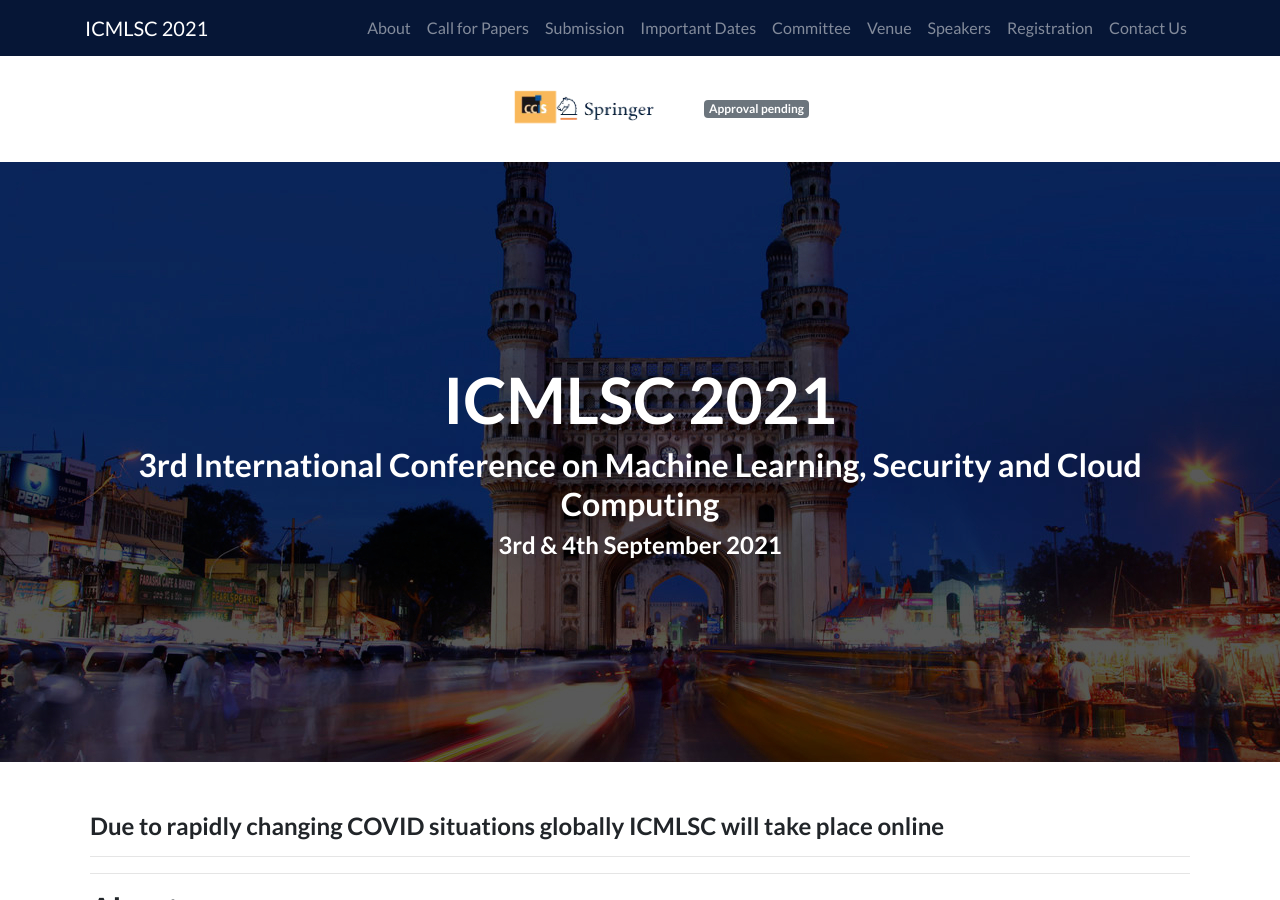
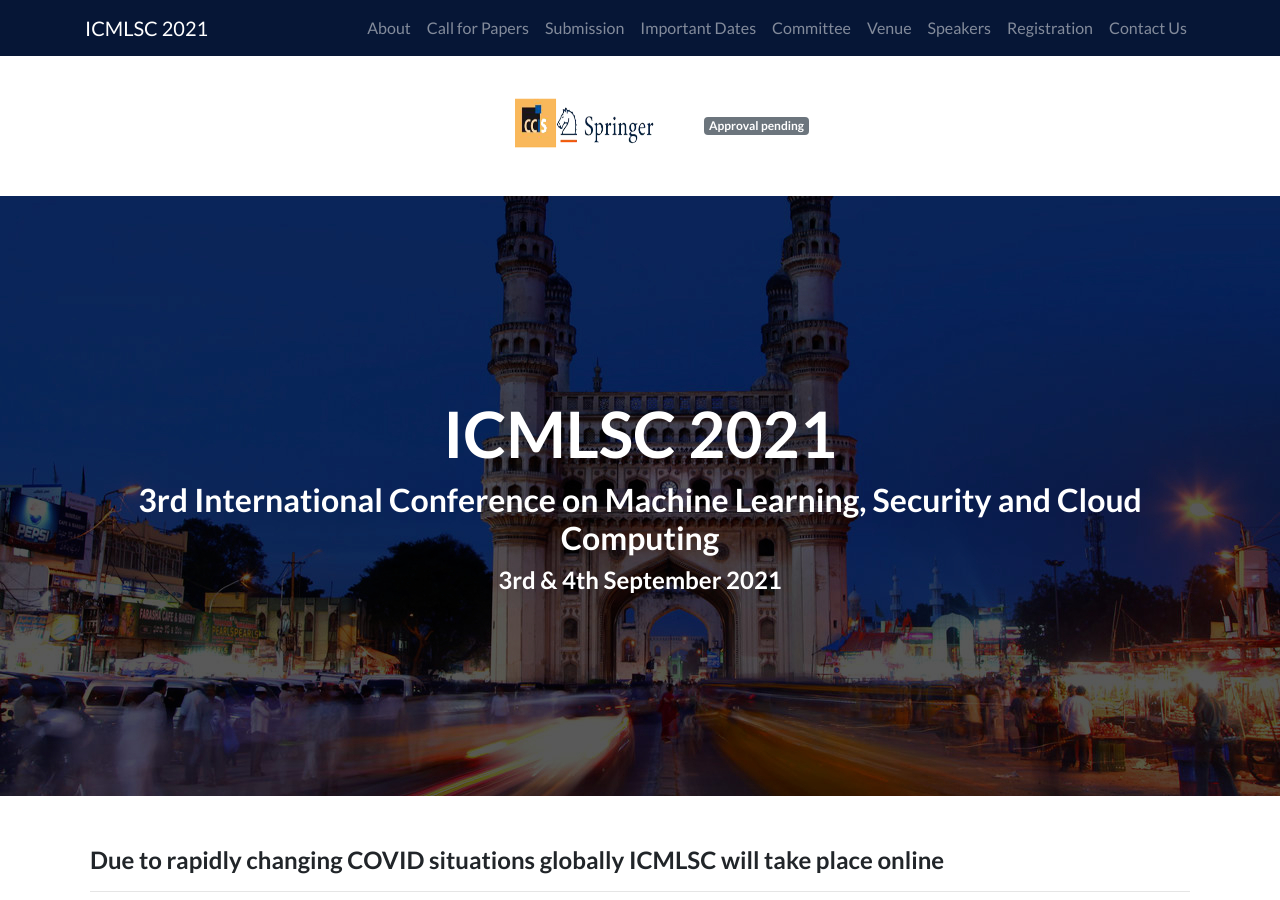
Before and after one commit to ieeevardhaman/icmlsc-website, a Jekyll site: the page built from pages/about.md, in a window 1280 px wide and 900 px high. Built offline with Jekyll 4.4.1, drawn with Linux system fonts in a browser that asks for light colours; our own code applies the rules of GitHub Pages for plain Markdown files.

Commit message:
Update header.html

```diff
--- a/_includes/header.html
+++ b/_includes/header.html
@@ -1,7 +1,7 @@
 <div class="d-flex flex-wrap justify-content-around align-items-center logos">
     <div >
 
-      <img src="/img/logos/springer.png" width="300" height="65.67">
+      <img src="/img/logos/springer.png" width="324" height="155">
       <span class="badge badge-secondary">Approval pending</span></div>
   </div>
 <header class="masthead text-center text-white">
```
